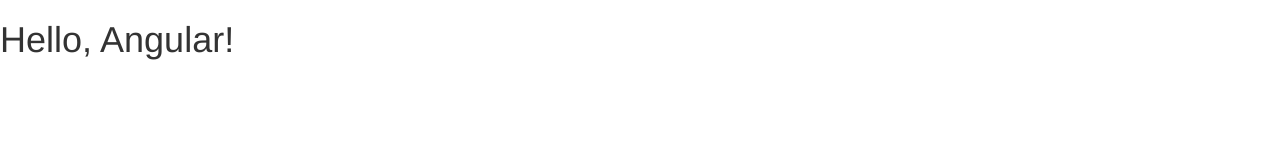
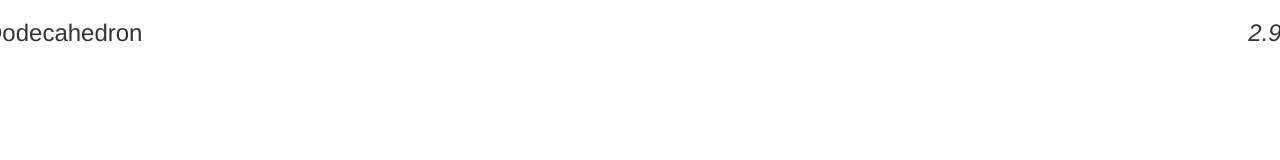
Before and after one commit to jm3565/GemStore, a plain HTML site: page src/index.html in a window 1280 px wide. Drawn offline with Linux system fonts and the light colour scheme.

Commit message:
first controller - 1.4

```diff
--- a/js/app.js
+++ b/js/app.js
@@ -1 +1,13 @@
-var app = angular.module('gemStore', []);
+(function(){
+	var app = angular.module('gemStore', []);
+
+	app.controller('StoreController', function(){
+		this.product = gem;
+	});
+
+	var gem = {
+		name: 'Dodecahedron',
+		price: 2.95,
+		description: '...'
+	}
+})();
--- a/src/index.html
+++ b/src/index.html
@@ -5,7 +5,12 @@
     <script type="text/javascript" src="../js/lib/angular.min.js"></script>
     <script type="text/javascript" src="../js/app.js"></script>
   </head>
-  <body>
-    <h1>{{"Hello, Angular!"}}</h1>
+  <body ng-controller="StoreController as store">
+    <div class="product row" >
+      <h3>
+        {{store.product.name}}
+        <em class="pull-right">{{store.product.price}}</em>
+      </h3>
+    </div>
   </body>
 </html>
```
